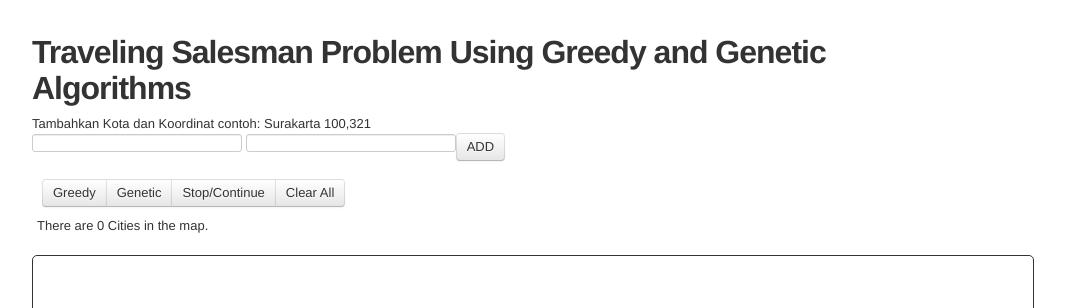
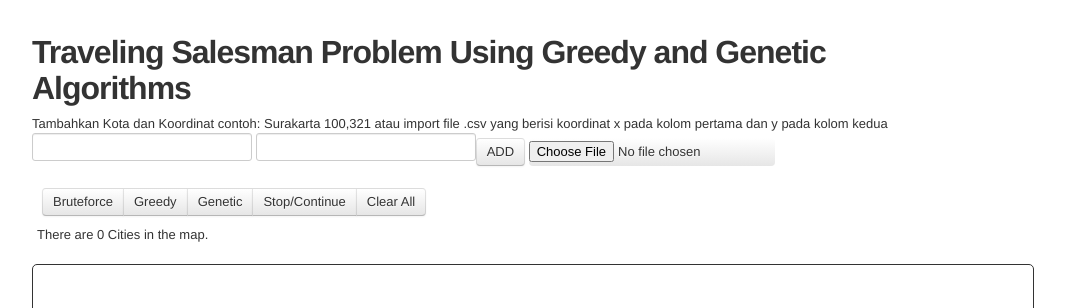
Before and after one commit to mymungit/mymungit.github.io, a plain HTML site: page tsp.html in a window 1280 px wide. Shown: the top 308 px of the page, without its empty margins (138-1203 px from the left). Drawn offline with nearby package versions, Linux system fonts and the light colour scheme.

Commit message:
Update tsp.html

```diff
--- a/tsp.html
+++ b/tsp.html
@@ -1,14 +1,17 @@
+<!DOCTYPE html>
 <html>
     <head>
 	<link rel="stylesheet" href="./css/style.css" />
 	<link rel="stylesheet" href="./css/bootstrap.min.css" />
-
+	<script src="https://ajax.googleapis.com/ajax/libs/jquery/3.3.1/jquery.min.js"></script>
 	<script type="text/javascript" src="./lib/jquery-1.7.2.min.js"></script>
 	<script type="text/javascript" src="./src/main.js"></script>
 	<script type="text/javascript" src="./src/algorithm.js"></script>
 	<script type="text/javascript" src="./src/utils.js"></script>
 	<script type="text/javascript" src="./src/data.js"></script>
 	<script type="text/javascript" src="./src/greedy.js"></script>
+	<script type="text/javascript" src="./src/bruteforce.js"></script>
+	<script type="text/javascript" src="https://cdnjs.cloudflare.com/ajax/libs/PapaParse/4.3.7/papaparse.min.js"></script>
     </head>
     <body>
 	<div class="container">
@@ -17,12 +20,15 @@
 	    </header>
 	    <div class="row-fluid">
 		<form action="" method="post">
-			Tambahkan Kota dan Koordinat contoh: Surakarta 100,321<br />
+			Tambahkan Kota dan Koordinat contoh: Surakarta 100,321  atau import file .csv yang berisi koordinat x pada kolom pertama dan y pada kolom kedua<br />
 			<input id="nama" type="text" name="city" />
 			<input id="koordinat" type="text" name="koordinat"
 			<p><a id="addPoint" class="btn" role="button">ADD</a>
+				<input type="file" class="btn" id="my_file" accept=".csv">
+
 		</form>
 		<div id="control_bottons" class="btn-group row">
+			<button id="start_brute" class="btn">Bruteforce</button>
 			<button id="start_greedy" class="btn">Greedy</button>
 		    <button id="start_btn" class="btn">Genetic</button>
 		    <button id="stop_btn" class="btn">Stop/Continue</button>
```
